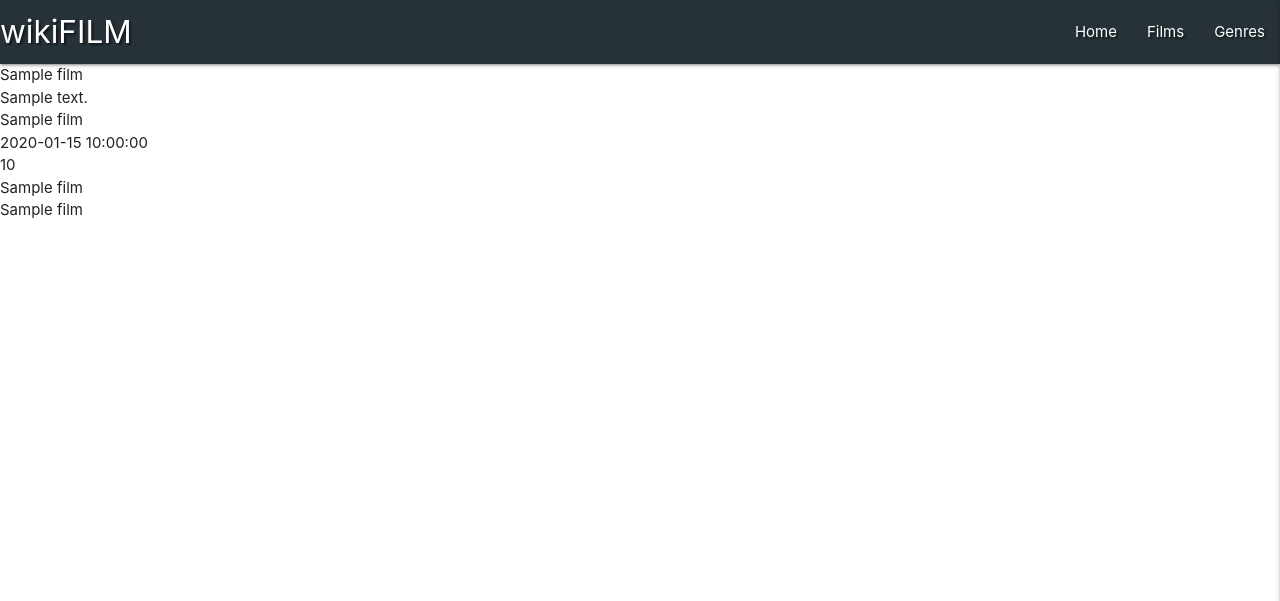
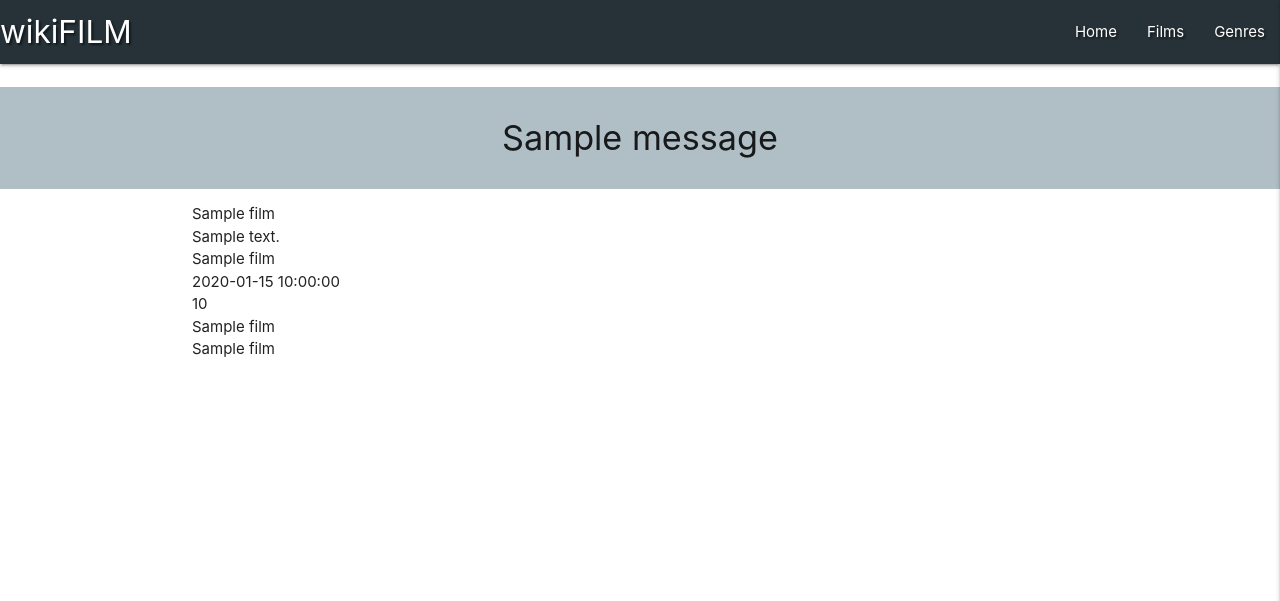
Before and after one commit to shaamuus/wikifilm, a Flask app: page / in a window 1280 px wide. Shown: the top 601 px of the page. Run offline with Flask 2, Linux system fonts and the light colour scheme; one stand-in notice (Sample message) is shown; a database or web service that is not in the repository returns one stand-in record (values such as "Sample title"); some libraries are stand-ins or nearby versions.

Commit message:
add flash message feature

```diff
--- a/static/css/style.css
+++ b/static/css/style.css
@@ -1,3 +1,7 @@
 .text-shadow {
     text-shadow: 2px 2px 2px rgba(0,0,0,0.5);
 }
+
+.flashes h4 {
+    line-height: 3;
+}
--- a/templates/base.html
+++ b/templates/base.html
@@ -36,8 +36,22 @@
         </ul>
     </header>
 
-    {% block content %}
-    {% endblock %}
+    <section>
+        {% with messages = get_flashed_messages() %}
+            {% if messages %}
+                {% for message in messages %}
+                    <row class="flashes">
+                        <h4 class="blue-grey lighten-3 center-align">{{ message }}</h4>
+                    </row>
+                {% endfor %}
+            {% endif %}
+        {% endwith %}
+    </section>
+
+    <main class="container">
+        {% block content %}
+        {% endblock %}
+    </main>
 
     <script src="https://code.jquery.com/jquery-3.5.1.min.js"
         integrity="sha256-9/aliU8dGd2tb6OSsuzixeV4y/faTqgFtohetphbbj0=" crossorigin="anonymous"></script>
```
